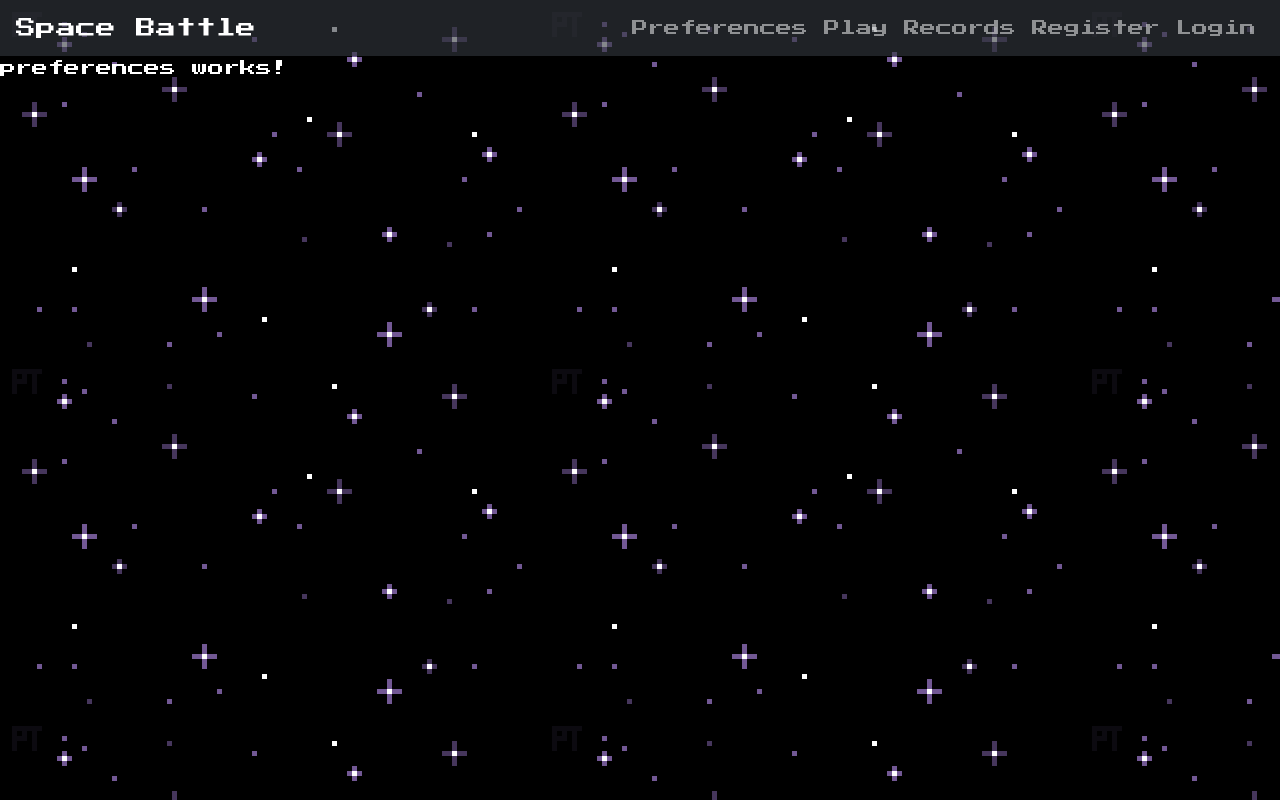
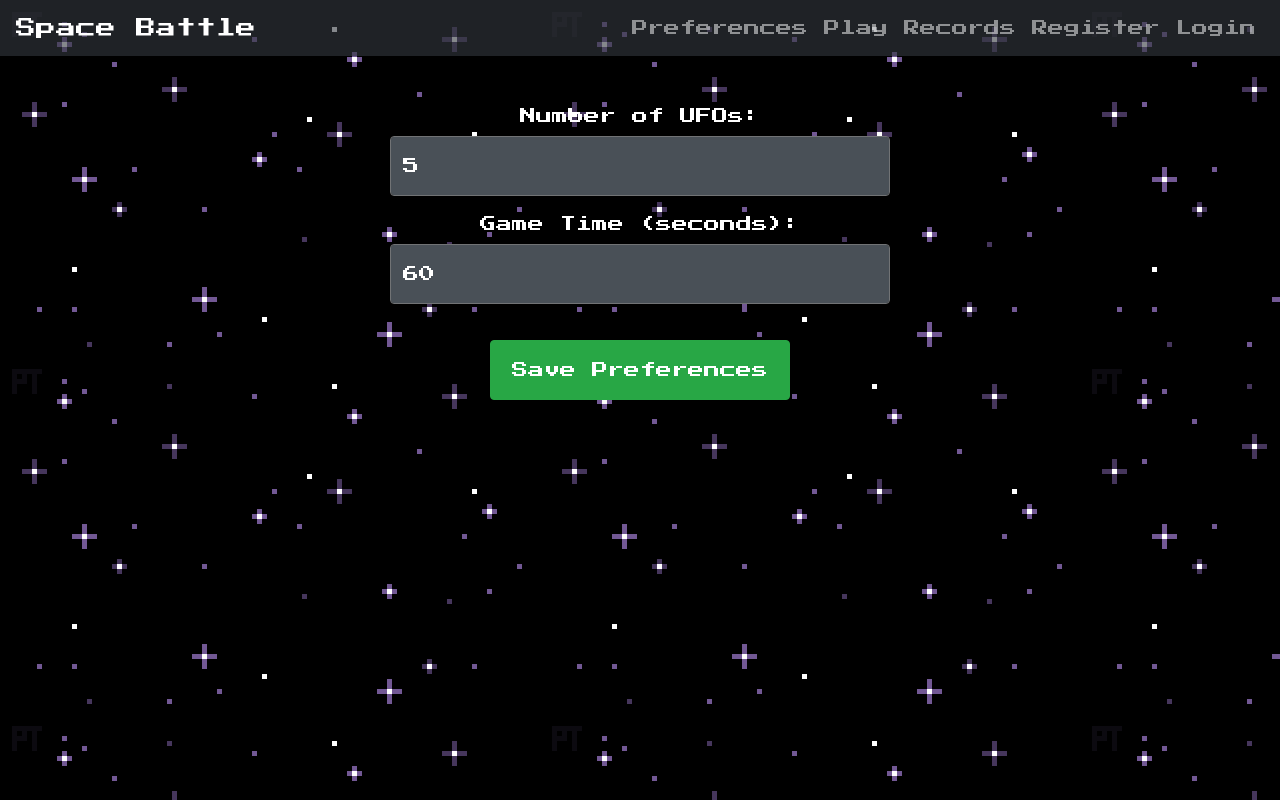
Before and after one commit to joralvmel/space-battle-angular, an Angular app: page /preferences in a window 1280 px wide. Built offline with nearby package versions, Linux system fonts and the light colour scheme.

Commit message:
add preferences form

```diff
--- a/src/app/preferences/preferences.component.html
+++ b/src/app/preferences/preferences.component.html
@@ -1 +1,13 @@
-<p>preferences works!</p>
+<div class="container mt-5">
+  <form (ngSubmit)="savePreferences()">
+    <div class="form-group">
+      <label for="numUFOs">Number of UFOs:</label>
+      <input type="number" class="form-control" id="numUFOs" [(ngModel)]="numUFOs" name="numUFOs" min="1">
+    </div>
+    <div class="form-group">
+      <label for="gameTime">Game Time (seconds):</label>
+      <input type="number" class="form-control" id="gameTime" [(ngModel)]="gameTime" name="gameTime" min="10">
+    </div>
+    <button type="submit" class="btn btn-primary">Save Preferences</button>
+  </form>
+</div>
--- a/src/app/preferences/preferences.component.ts
+++ b/src/app/preferences/preferences.component.ts
@@ -1,11 +1,30 @@
-import { Component } from '@angular/core';
+import { Component, OnInit } from '@angular/core';
+import { PreferencesService } from './preferences.service';
+import { FormsModule } from '@angular/forms';
 
 @Component({
   selector: 'app-preferences',
-  imports: [],
   templateUrl: './preferences.component.html',
-  styleUrl: './preferences.component.css'
+  standalone: true,
+  imports: [
+    FormsModule
+  ],
+  styleUrls: ['./preferences.component.css']
 })
-export class PreferencesComponent {
+export class PreferencesComponent implements OnInit {
+  numUFOs: number = 5;
+  gameTime: number = 60;
 
+  constructor(private preferencesService: PreferencesService) { }
+
+  ngOnInit(): void {
+    const preferences = this.preferencesService.loadPreferences();
+    this.numUFOs = preferences.numUFOs;
+    this.gameTime = preferences.gameTime;
+  }
+
+  savePreferences(): void {
+    this.preferencesService.savePreferences(this.numUFOs, this.gameTime);
+    alert('Preferences Saved');
+  }
 }
--- /dev/null
+++ b/src/app/preferences/preferences.service.ts
@@ -0,0 +1,20 @@
+import { Injectable } from '@angular/core';
+
+@Injectable({
+  providedIn: 'root'
+})
+export class PreferencesService {
+
+  constructor() { }
+
+  savePreferences(numUFOs: number, gameTime: number): void {
+    localStorage.setItem('numUFOs', numUFOs.toString());
+    localStorage.setItem('gameTime', gameTime.toString());
+  }
+
+  loadPreferences(): { numUFOs: number, gameTime: number } {
+    const numUFOs = parseInt(localStorage.getItem('numUFOs') || '5', 10);
+    const gameTime = parseInt(localStorage.getItem('gameTime') || '60', 10);
+    return { numUFOs, gameTime };
+  }
+}
```
Also changed, not shown: 1 other file (tests, documents, lock files or other folders).
